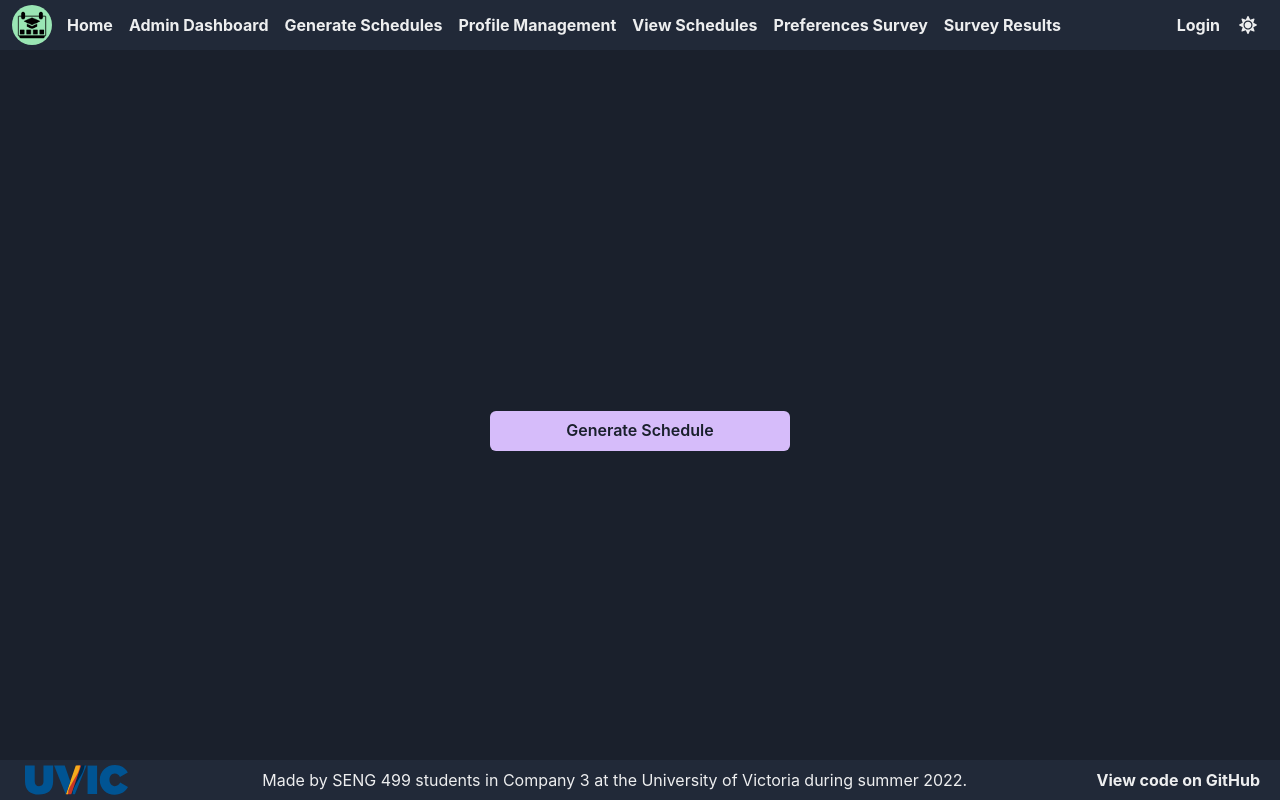
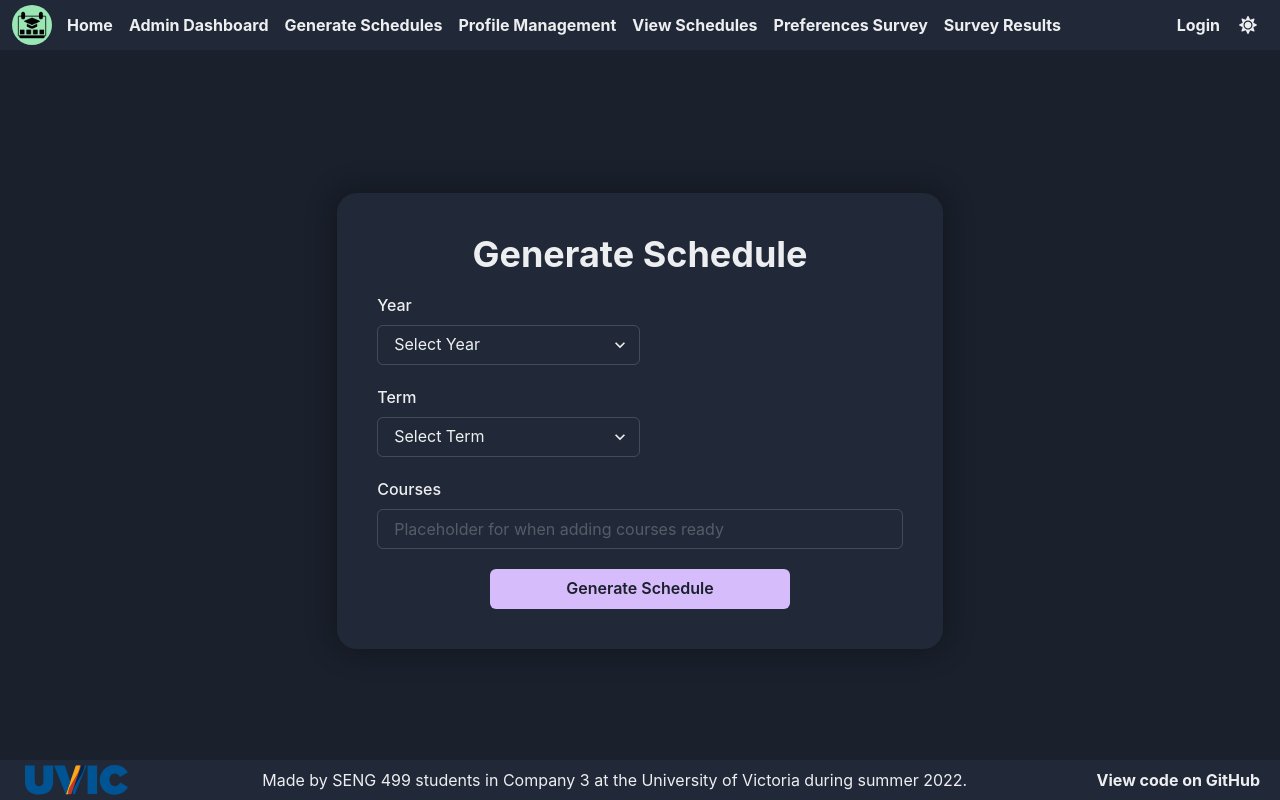
Before and after one commit to SENG499-S22-Company3/frontend, a React (Create React App) app: page /generate in a window 1280 px wide. Built offline with nearby package versions, Linux system fonts and the light colour scheme.

Commit message:
Add inputs to generate page

```diff
--- a/src/pages/Generate.tsx
+++ b/src/pages/Generate.tsx
@@ -1,7 +1,33 @@
-import React from "react";
-import { Link } from "react-router-dom";
-import { Button, Flex } from "@chakra-ui/react";
+import React, { useState } from "react";
+import {
+  Button,
+  Container,
+  Flex,
+  FormLabel,
+  Heading,
+  Input,
+  Select,
+} from "@chakra-ui/react";
+import { gql, useMutation } from "@apollo/client";
+
+const GENERATE = gql`
+  mutation GenerateSchedule($year: String!, $semester: String!) {
+    generateSchedule(year: $year, year: $semester) {
+      year
+      semester
+    }
+  }
+`;
+
 export const Generate = () => {
+  const [submit, { data, loading, error }] = useMutation(GENERATE);
+  const [year, setYear] = useState("");
+  const [term, setTerm] = useState("");
+
+  const onSubmit = (e: React.FormEvent<HTMLFormElement>) => {
+    submit({ variables: { year, term } });
+    e.preventDefault();
+  };
   return (
     <Flex
       w="100%"
@@ -11,16 +37,55 @@ export const Generate = () => {
       justifyContent="center"
       flexDirection="column"
     >
+      <Container
+        bg="gray.700"
+        borderRadius={20}
+        p={10}
+        style={{ boxShadow: "0px 0px 30px rgba(0, 0, 0, 0.40)" }}
+        textAlign="center"
+      >
+        <Heading mb={4}>Generate Schedule</Heading>
+        <form onSubmit={onSubmit}>
+          <FormLabel htmlFor="year">Year</FormLabel>
+          <Select
+            placeholder="Select Year"
+            value={year}
+            onChange={(e) => setYear(e.target.value)}
+            mb={5}
+            w="50%"
+          >
+            <option value="2022">2022</option>
+            <option value="2023">2023</option>
+            <option value="2024">2024</option>
+          </Select>
+          <FormLabel htmlFor="term">Term</FormLabel>
+          <Select
+            placeholder="Select Term"
+            value={term}
+            onChange={(e) => setTerm(e.target.value)}
+            mb={5}
+            w="50%"
+          >
+            <option value="Spring">Spring</option>
+            <option value="Summer">Summer</option>
+            <option value="Fall">Fall</option>
+          </Select>
+          <FormLabel htmlFor="courses">Courses</FormLabel>
+          <Input
+            id="courses"
+            placeholder="Placeholder for when adding courses ready"
+          />
           <Button
             mt={5}
             w="300px"
-        as={Link}
-        to="/schedule"
             colorScheme="purple"
             variant="solid"
+            isLoading={loading}
           >
             Generate Schedule
           </Button>
+        </form>
+      </Container>
     </Flex>
   );
 };
```
Lines whose indentation alone changed are shown as unchanged.
